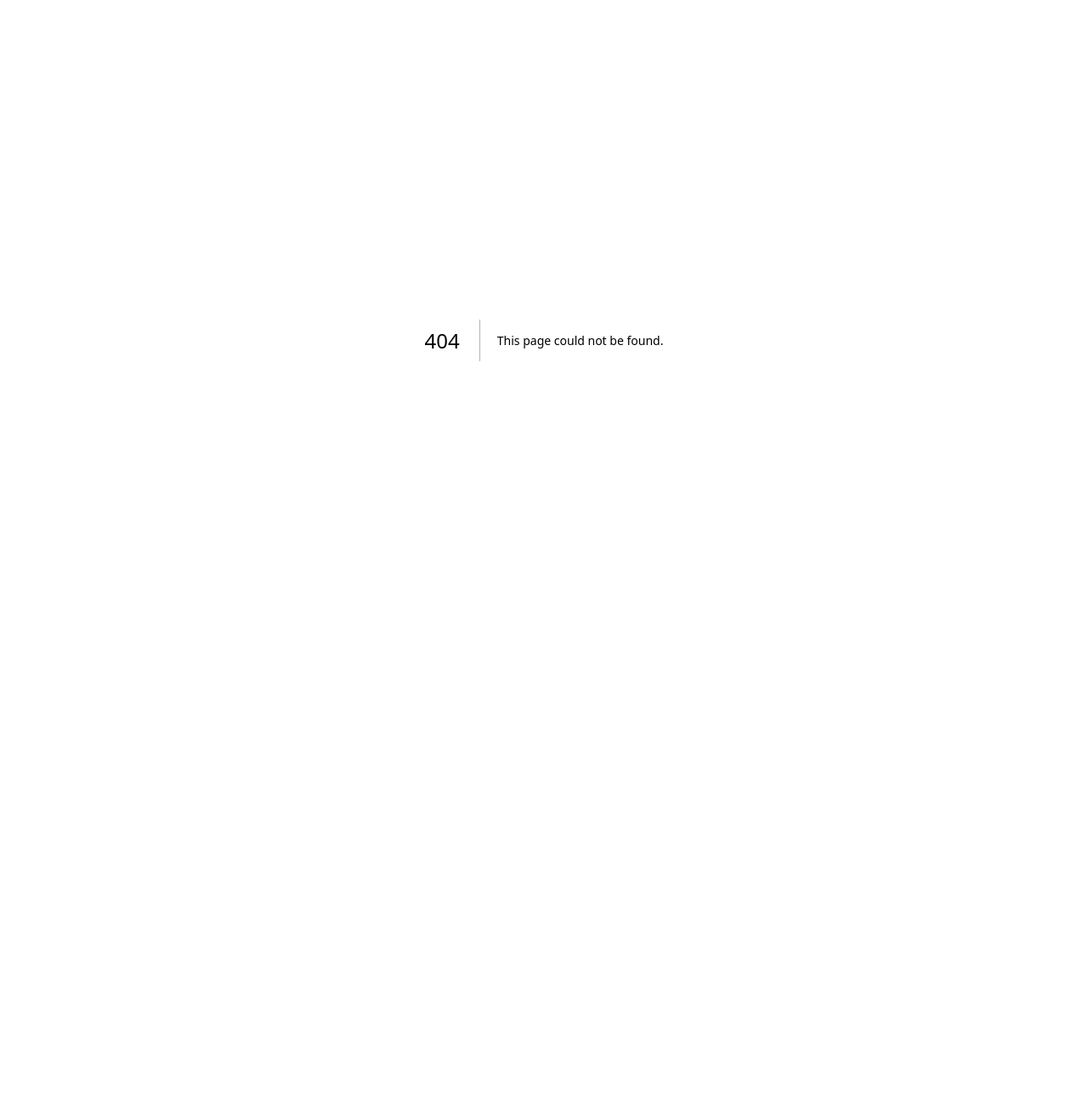
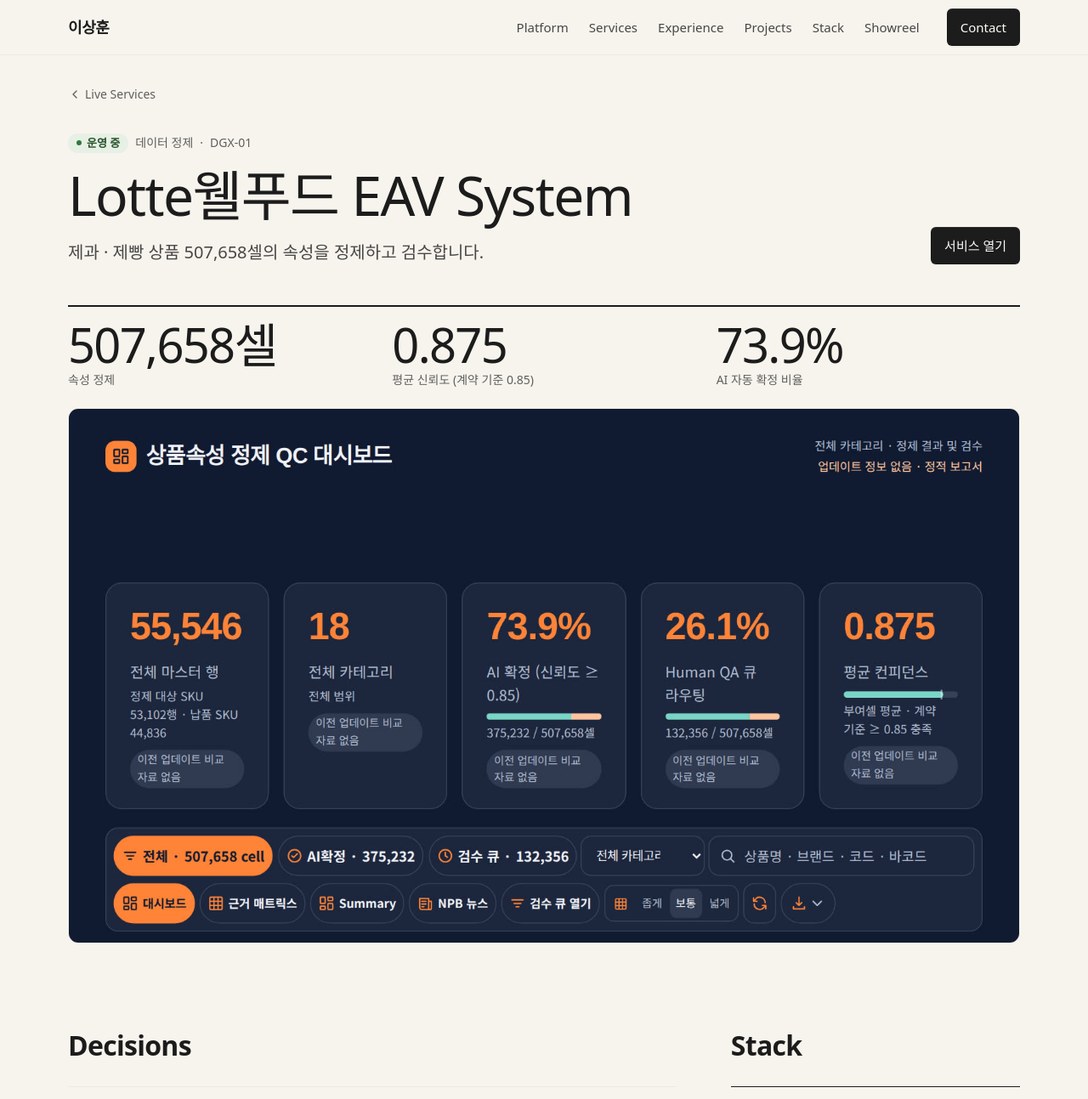
Before and after one commit to zankke/portfolio, a Next.js app: page /services/lotte in a window 1280 px wide. Before the commit this address had no page. Shown: the top 1293 px of the page at 85% size. Before the commit the page ends 800 px from the top, so only its background shows below. Built offline with nearby package versions, Linux system fonts and the light colour scheme; a web font is replaced by a local one.

Commit message:
Live Services: field filters, results-first rows and panel; add a page per service with pipeline, decisions and stack

```diff
--- a/components/Projects.js
+++ b/components/Projects.js
@@ -1,6 +1,8 @@
 import { useEffect, useRef, useState } from 'react';
 import Image from 'next/image';
-import { allProjects, stations, stationId } from './projectData';
+import Link from 'next/link';
+import { useRouter } from 'next/router';
+import { allProjects, stations, stationId, lines } from './projectData';
 import { LayoutGrid, FolderClock } from 'lucide-react';
 import SectionHead from './SectionHead';
 import Figures from './Figures';
@@ -19,7 +21,7 @@
   }
   return out;
 }
-const factsOf = (p) => (p.facts ? p.facts.map(([label, text]) => ({ label, text })) : parse(p.longDesc ?? ''));
+export const factsOf = (p) => (p.facts ? p.facts.map(([label, text]) => ({ label, text })) : parse(p.longDesc ?? ''));
 
 // The stack, top (what users see) to bottom (the GPU). Same names as the skills section.
 const LAYERS = [
@@ -45,7 +47,7 @@
   return [...LAYERS.map(([n]) => [n, rows[n]]), ['Other', rest]].filter(([, items]) => items.length);
 }
 
-function Stack({ tech }) {
+export function Stack({ tech }) {
   if (!tech) return null;
   return (
     <dl className="mt-6 border-t border-ink">
@@ -66,11 +68,21 @@
 const byTitle = Object.fromEntries(allProjects.map((p) => [p.title, p]));
 const linked = new Set(stations.map((s) => s.project).filter(Boolean));
 
+// What kind of work each service is; the filter chips are these, in this order.
+export const DOMAINS = ['데이터 정제', '비전 · OCR', '분석 포털', '생성 · 자동화', '대화형 AI'];
+const DOMAIN = {
+  '/lotte': '데이터 정제', '/master': '데이터 정제', '/ocr': '비전 · OCR', '/meatlink': '비전 · OCR',
+  '/ssm': '분석 포털', '/datalink': '분석 포털', '/nh': '분석 포털', '/sales': '분석 포털',
+  '/sosop': '생성 · 자동화', '/builder': '생성 · 자동화', '/shorts': '생성 · 자동화', '/studio': '생성 · 자동화', '/level10': '생성 · 자동화',
+  '/fish': '대화형 AI',
+};
+
 // One shape for both lists: {id, label, side, meta, name, summary, p (detail), results, live, access}
-const services = stations.map((s) => {
+export const services = stations.map((s) => {
   const p = byTitle[s.project] ?? { title: s.name, ...s.detail };
   return {
-    id: stationId(s), label: s.route, side: s.period || s.route, meta: joinMeta(s.period, s.team, s.role),
+    id: stationId(s), slug: s.route.slice(1), label: s.route, side: s.period || s.route, meta: joinMeta(s.period, s.team, s.role),
+    domain: DOMAIN[s.route] ?? '기타', node: lines[s.line]?.name,
     name: s.name, summary: s.summary, p, results: s.results, access: s.access ?? 'public',
     live: s.access === 'internal' ? null : (s.live ?? `${SITE}${s.route}/`),
   };
@@ -82,7 +94,7 @@
 
 const haystack = (it) => [it.label, it.name, it.summary, it.p.tech, it.p.desc].join(' ').toLowerCase();
 
-function Media({ p, plate, sizes, play }) {
+export function Media({ p, plate, sizes, play }) {
   if (p.video && play) {
     return (
       <video controls playsInline preload="none" poster={p.video.poster} className="size-full bg-ink object-contain">
@@ -101,11 +113,11 @@
   );
 }
 
-const Shot = ({ children }) => (
+export const Shot = ({ children }) => (
   <div className="relative mt-6 aspect-video overflow-hidden rounded-xl border border-line bg-ink/4">{children}</div>
 );
 
-function Links({ it }) {
+export function Links({ it }) {
   const { p, live, access } = it;
   const login = access === 'login';
   return (
@@ -166,16 +178,34 @@
   );
 }
 
-// Wide screens preview beside the list; narrow screens have no room, so they open the dialog.
+// Wide screens preview beside the list; narrow screens have no room, so they go to the service page.
 const narrow = () => window.matchMedia('(max-width: 1023.98px)').matches;
 
+// Status, field and node in one line; shared by the panel and the service page.
+export function Status({ it }) {
+  return (
+    <p className="flex flex-wrap items-center gap-x-2 gap-y-1 text-sm text-muted">
+      <span className="inline-flex items-center gap-1.5 rounded-full bg-[#e7f0e4] px-2.5 py-0.5 text-[13px] font-semibold text-[#24502a]">
+        <span aria-hidden="true" className="size-1.5 rounded-full bg-[#2f7a3a]" />운영 중
+      </span>
+      <span>{it.domain}</span>
+      {it.node && <><span aria-hidden="true">·</span><span>{it.node}</span></>}
+      {it.meta && <><span aria-hidden="true">·</span><span>{it.meta}</span></>}
+      {it.access === 'login' && <span className="rounded-full border border-ink/20 px-2.5 py-0.5 text-[13px]">로그인 필요</span>}
+    </p>
+  );
+}
+
+export const techList = (tech) => (tech ? tech.split(/,(?![^()]*\))/).map((t) => t.trim()).filter(Boolean) : []);
+
 // The panel leads with results, then the design calls behind them; the overview is already the summary.
-function Panel({ it, onMore }) {
+function Panel({ it }) {
   const calls = factsOf(it.p).filter((f) => f.label && f.label !== '개요').slice(0, 2);
   return (
     <div key={it.id} className="motion-safe:animate-rise">
-      <Head it={it} />
-      <p className="mt-2 text-muted">{it.summary}</p>
+      <Status it={it} />
+      <h3 className="mt-3 text-[32px] leading-tight font-semibold tracking-[-0.8px]">{it.name}</h3>
+      <p className="mt-2 text-ink/80">{it.summary}</p>
       <Figures items={it.results} className="mt-6 grid-cols-3" />
       <Shot><Media p={it.p} plate={it.label} sizes="560px" /></Shot>
       {calls.length > 0 && (
@@ -188,31 +218,47 @@
           ))}
         </dl>
       )}
-      {it.p.tech && <p className="border-t border-line pt-2.5 text-sm text-muted">{it.p.tech}</p>}
-      <p className="mt-5 flex flex-wrap gap-2">
+      <ul aria-label="기술 구성" className="mt-4 flex flex-wrap gap-1.5">
+        {techList(it.p.tech).map((t) => <li key={t} className="rounded-full border border-line bg-cream px-2.5 py-0.5 text-[13px] text-ink/80">{t}</li>)}
+      </ul>
+      <p className="mt-6 flex flex-wrap gap-2">
         <Links it={it} />
-        <button type="button" className="btn-ghost" onClick={onMore}>상세 정보</button>
+        <Link className="btn-ghost" href={`/services/${it.slug}`}>구현 과정 보기</Link>
       </p>
     </div>
   );
 }
 
+const Chip = ({ on, children, ...rest }) => (
+  <button
+    type="button"
+    aria-pressed={on}
+    className={`inline-flex min-h-11 shrink-0 items-center gap-2 rounded-full border px-4 text-[15px] ${on ? 'border-ink bg-ink text-off' : 'border-ink/20 hover:border-ink/50'}`}
+    {...rest}
+  >
+    {children}
+  </button>
+);
+
 export function Services() {
   const [query, setQuery] = useState('');
+  const [domain, setDomain] = useState(null);
   const [cur, setCur] = useState(services[0]);
-  const [open, setOpen] = useState(null);
+  const router = useRouter();
   const q = query.trim().toLowerCase();
-  const shown = q ? services.filter((it) => haystack(it).includes(q)) : services;
+  const shown = services.filter((it) => (!domain || it.domain === domain) && (!q || haystack(it).includes(q)));
+  const choose = (it) => (narrow() ? router.push(`/services/${it.slug}`) : setCur(it));
 
-  // Platform diagram links to #st-…: select it in the panel, or open the dialog on narrow screens.
+  // Platform diagram links to #st-…: select it in the panel, or open its page on narrow screens.
   useEffect(() => {
     const pick = () => {
       const hit = services.find((it) => `#${it.id}` === window.location.hash);
-      if (hit) (narrow() ? setOpen : setCur)(hit);
+      if (hit) choose(hit);
     };
     pick();
     window.addEventListener('hashchange', pick);
     return () => window.removeEventListener('hashchange', pick);
+    // eslint-disable-next-line react-hooks/exhaustive-deps
   }, []);
 
   return (
@@ -221,55 +267,77 @@
         id="services-h"
         icon={LayoutGrid}
         title="Live Services"
-        lede={`사내 DGX Spark 클러스터에서 직접 개발하고 운영하는 서비스 ${services.length}개입니다. 선택하면 결과와 기술 구성을 볼 수 있습니다.`}
+        lede={`사내 DGX Spark 클러스터에서 직접 개발하고 운영하는 서비스 ${services.length}개입니다. 각 서비스의 처리 규모와 결과를 먼저 보여 드립니다.`}
       />
-      <div className="mt-10 grid items-start gap-x-14 lg:grid-cols-[minmax(0,5fr)_minmax(0,6fr)]">
-        <div>
-          <label>
+      <div className="mt-8 flex flex-wrap items-center justify-between gap-4">
+        <div role="group" aria-label="분야로 거르기" className="-mx-4 flex gap-2 overflow-x-auto px-4 pb-1 sm:mx-0 sm:flex-wrap sm:px-0">
+          <Chip on={!domain} onClick={() => setDomain(null)}>전체 <span className="text-[13px] opacity-70">{services.length}</span></Chip>
+          {DOMAINS.map((d) => (
+            <Chip key={d} on={domain === d} onClick={() => setDomain(d)}>
+              {d} <span className="text-[13px] opacity-70">{services.filter((s) => s.domain === d).length}</span>
+            </Chip>
+          ))}
+        </div>
+        <label className="w-full sm:w-80">
           <span className="sr-only">서비스 검색</span>
           <input
             type="search"
             value={query}
             onChange={(e) => setQuery(e.target.value)}
-              placeholder="서비스 검색 (예: 설문, OCR, LLM)"
+            placeholder="서비스 검색 (예: OCR, LLM, 설문)"
             autoComplete="off"
             className="h-12 w-full rounded-md border border-line bg-off px-4 text-base placeholder:text-muted focus-visible:border-ink/40"
           />
         </label>
-          <p className="mt-4 text-sm text-muted" aria-live="polite">
-            {q ? `‘${query.trim()}’ 검색 결과 ${shown.length}개` : `전체 ${shown.length}개`}
+      </div>
+      <div className="mt-8 grid items-start gap-x-14 lg:grid-cols-[minmax(0,5fr)_minmax(0,6fr)]">
+        <div>
+          <p className="text-sm text-muted" aria-live="polite">
+            {q || domain ? `조건에 맞는 서비스 ${shown.length}개` : `전체 ${shown.length}개`}
           </p>
           <ul className="mt-2 border-t border-line">
-            {shown.map((it) => (
+            {shown.map((it) => {
+              const [value, label] = it.results?.[0] ?? [];
+              return (
                 <li key={it.id} id={it.id}>
                   <button
                     type="button"
                     aria-current={cur.id === it.id || undefined}
-                  onClick={() => (narrow() ? setOpen(it) : setCur(it))}
-                  className="group grid w-full grid-cols-[minmax(0,1fr)_auto] items-baseline gap-x-4 border-b border-line py-3.5 text-left lg:px-3 lg:hover:bg-ink/3 lg:aria-[current=true]:bg-ink lg:aria-[current=true]:text-off"
+                    onClick={() => choose(it)}
+                    className="group grid w-full grid-cols-[minmax(0,1fr)_auto] items-center gap-x-5 border-b border-line py-4 text-left lg:rounded-lg lg:px-4 lg:hover:bg-ink/3 lg:aria-[current=true]:bg-ink lg:aria-[current=true]:text-off"
                   >
                     <span className="min-w-0">
-                    <span className="block text-[17px] leading-snug">{it.name}</span>
-                    <span className="mt-0.5 block text-sm text-muted lg:truncate lg:group-aria-[current=true]:text-off/70">{it.summary}</span>
+                      <span className="block text-[13px] text-muted lg:group-aria-[current=true]:text-off/70">{it.domain}</span>
+                      <span className="mt-0.5 block text-[17px] leading-snug font-semibold tracking-[-0.2px]">{it.name}</span>
+                      <span className="mt-1 block text-sm text-muted lg:group-aria-[current=true]:text-off/75">{it.summary}</span>
                     </span>
+                    <span className="min-w-20 text-right">
+                      {value ? (
+                        <>
+                          <span className="block text-xl leading-none font-display tracking-[-0.03em] tabular-nums whitespace-nowrap lg:text-2xl">{value}</span>
+                          <span className="mt-1 block text-xs whitespace-nowrap text-muted lg:group-aria-[current=true]:text-off/70">{label.replace(/ \(.*\)$/, '')}</span>
+                        </>
+                      ) : (
                         <span className="text-[13px] whitespace-nowrap text-muted lg:group-aria-[current=true]:text-off/70">{it.side}</span>
+                      )}
+                    </span>
                   </button>
                 </li>
-            ))}
+              );
+            })}
           </ul>
-          {q && !shown.length && (
+          {!shown.length && (
             <p className="mt-6 text-muted">
-              ‘{query.trim()}’에 해당하는 서비스가 없습니다.{' '}
-              <button type="button" className="underline underline-offset-3" onClick={() => setQuery('')}>전체 목록 보기</button>
+              조건에 맞는 서비스가 없습니다.{' '}
+              <button type="button" className="underline underline-offset-3" onClick={() => { setQuery(''); setDomain(null); }}>전체 목록 보기</button>
             </p>
           )}
         </div>
 
         <aside aria-live="polite" className="sticky top-22 hidden max-h-[calc(100vh-112px)] overflow-y-auto rounded-2xl border border-line bg-off p-8 lg:block">
-          <Panel it={cur} onMore={() => setOpen(cur)} />
+          <Panel it={cur} />
         </aside>
       </div>
-      <Detail it={open} onClose={() => setOpen(null)} />
     </section>
   );
 }
--- /dev/null
+++ b/pages/services/[slug].js
@@ -0,0 +1,99 @@
+import Head from 'next/head';
+import Link from 'next/link';
+import { ChevronLeft } from 'lucide-react';
+import Navbar from '../../components/Navbar';
+import Figures from '../../components/Figures';
+import { services, factsOf, Stack, Media, Shot, Links, Status } from '../../components/Projects';
+
+export const getStaticPaths = () => ({ paths: services.map((s) => ({ params: { slug: s.slug } })), fallback: false });
+export const getStaticProps = ({ params }) => ({ props: { slug: params.slug } });
+
+const H2 = ({ id, children }) => <h2 id={id} className="text-[28px] font-semibold tracking-[-0.7px] md:text-[32px]">{children}</h2>;
+
+export default function ServicePage({ slug }) {
+  const i = services.findIndex((s) => s.slug === slug);
+  const it = services[i];
+  const prev = services[(i - 1 + services.length) % services.length];
+  const next = services[(i + 1) % services.length];
+  const facts = factsOf(it.p);
+  const overview = facts.find((f) => f.label === '개요')?.text ?? it.summary;
+  // A pipeline fact written as "a → b → c" is a real sequence, so it gets numbered steps.
+  const flow = facts.find((f) => f.text.includes('→'));
+  const steps = flow ? flow.text.split('→').map((s) => s.trim()).filter(Boolean) : [];
+  const decisions = facts.filter((f) => f.label && f.label !== '개요' && f !== flow);
+
+  return (
+    <>
+      <Head>
+        <title>{`${it.name} | 이상훈 Live Services`}</title>
+        <meta name="description" content={it.summary} />
+      </Head>
+      <Navbar />
+      <main className="wrap pt-6 pb-24">
+        <Link href={`/#${it.id}`} className="inline-flex min-h-11 items-center gap-1 text-sm text-muted no-underline hover:text-ink">
+          <ChevronLeft aria-hidden className="size-4" />Live Services
+        </Link>
+
+        <header className="mt-6 flex flex-wrap items-end justify-between gap-x-16 gap-y-8">
+          <div className="min-w-0 flex-[1_1_560px]">
+            <Status it={it} />
+            <h1 className="mt-4 text-4xl leading-[1.05] font-display tracking-[-0.025em] sm:text-5xl lg:text-[64px]">{it.name}</h1>
+            <p className="mt-5 max-w-[36em] text-lg text-ink/80 md:text-xl">{overview}</p>
+          </div>
+          <p className="flex flex-wrap gap-2"><Links it={it} /></p>
+        </header>
+
+        <Figures items={it.results} className="mt-12 grid-cols-2 border-t-2 sm:grid-cols-3" size="text-4xl lg:text-[56px]" />
+
+        <Shot><Media p={it.p} plate={it.label} sizes="(max-width: 1240px) 100vw, 1200px" play /></Shot>
+
+        {steps.length > 1 && (
+          <section aria-labelledby="flow-h" className="mt-20 md:mt-24">
+            <H2 id="flow-h">Pipeline</H2>
+            <ol className="mt-6 grid gap-3 sm:grid-cols-2 lg:auto-cols-fr lg:grid-flow-col">
+              {steps.map((s, n) => (
+                <li key={s} className={`rounded-xl border p-5 ${n === steps.length - 1 ? 'border-ink bg-ink text-off' : 'border-line bg-off'}`}>
+                  <span className={`block text-sm ${n === steps.length - 1 ? 'text-off/70' : 'text-muted'}`}>{n + 1}</span>
+                  <span className="mt-2 block font-semibold">{s}</span>
+                </li>
+              ))}
+            </ol>
+          </section>
+        )}
+
+        <div className="mt-20 flex flex-wrap gap-16 md:mt-24">
+          {decisions.length > 0 && (
+            <section aria-labelledby="dec-h" className="min-w-0 flex-[999_1_520px]">
+              <H2 id="dec-h">Decisions</H2>
+              <dl className="mt-6 border-t border-line">
+                {decisions.map((f) => (
+                  <div key={f.label} className="grid gap-x-6 gap-y-1 border-b border-line py-4 sm:grid-cols-[140px_minmax(0,1fr)]">
+                    <dt className="font-semibold">{f.label}</dt>
+                    <dd className="whitespace-pre-line text-ink/85">{f.text}</dd>
+                  </div>
+                ))}
+              </dl>
+            </section>
+          )}
+          {it.p.tech && (
+            <section aria-labelledby="stack-h" className="min-w-0 flex-[1_1_340px]">
+              <H2 id="stack-h">Stack</H2>
+              <Stack tech={it.p.tech} />
+            </section>
+          )}
+        </div>
+
+        <nav aria-label="다른 서비스" className="mt-20 grid gap-3 sm:grid-cols-2 md:mt-24">
+          <Link href={`/services/${prev.slug}`} className="rounded-xl border border-line bg-off p-6 text-ink no-underline hover:border-ink/40">
+            <span className="block text-sm text-muted">이전 서비스</span>
+            <span className="mt-1 block text-xl font-semibold">{prev.name}</span>
+          </Link>
+          <Link href={`/services/${next.slug}`} className="rounded-xl border border-line bg-off p-6 text-ink no-underline hover:border-ink/40 sm:text-right">
+            <span className="block text-sm text-muted">다음 서비스</span>
+            <span className="mt-1 block text-xl font-semibold">{next.name}</span>
+          </Link>
+        </nav>
+      </main>
+    </>
+  );
+}
```
Lines whose indentation alone changed are shown as unchanged.
